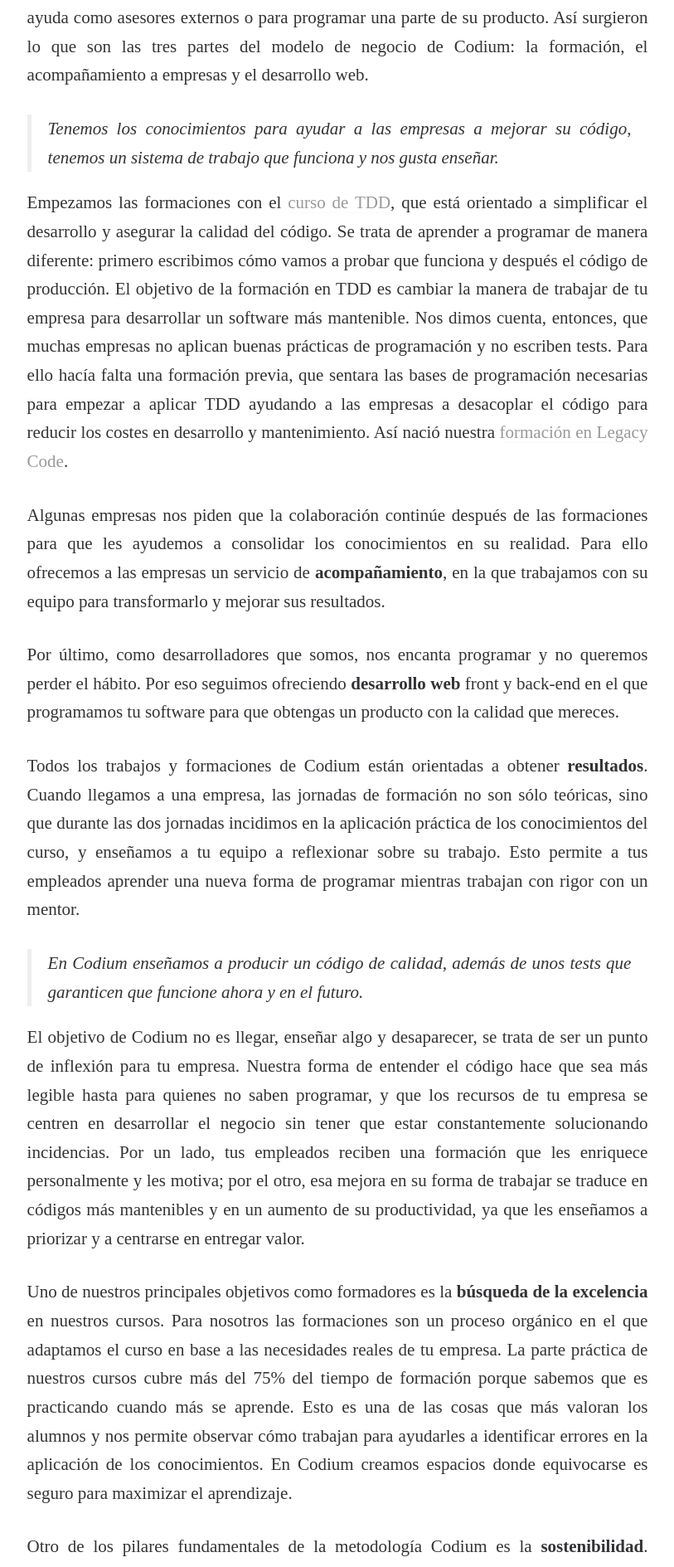
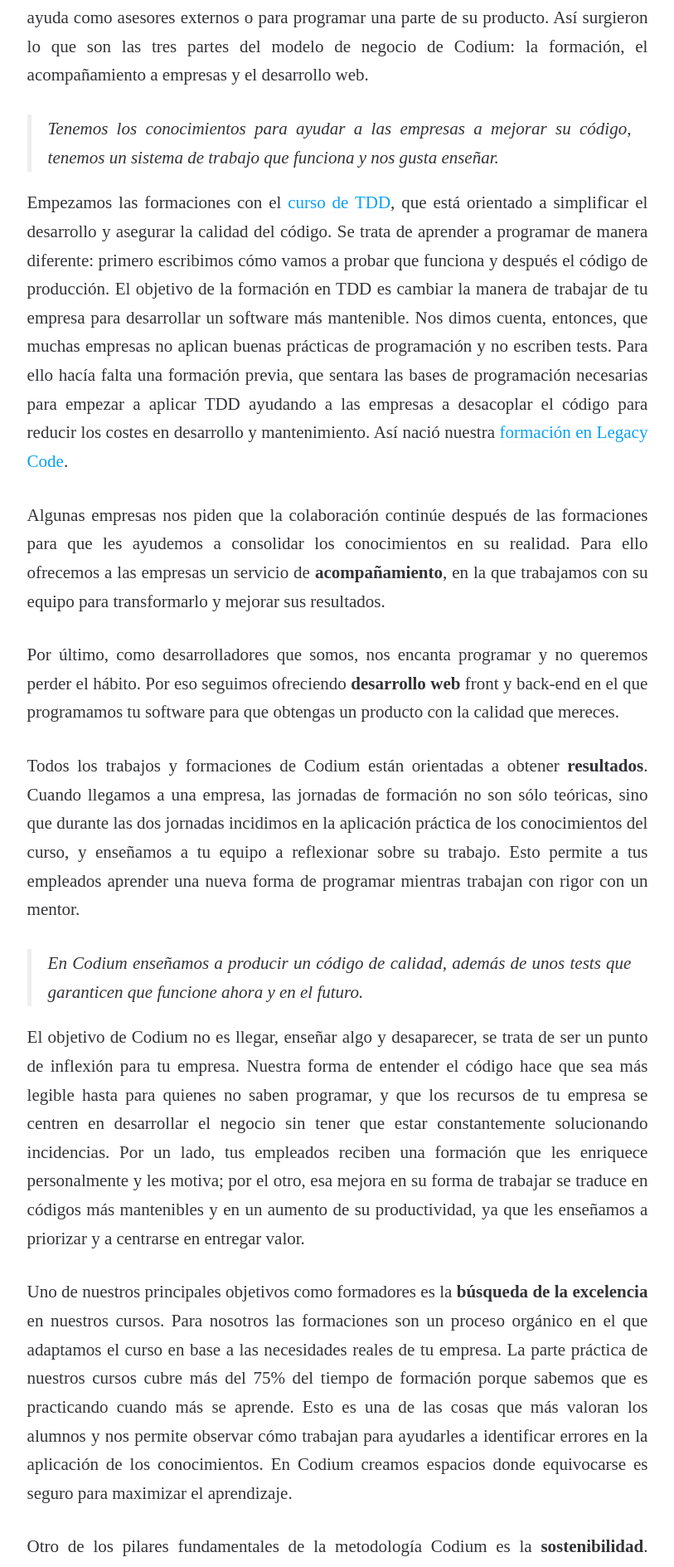
Before and after one commit to CodiumTeam/CodiumTeam.github.io, a Jekyll site: the page built from _posts/2019-01-10-la-receta-de-codium-resultados-calidad-sostenibilidad.markdown, in a window 1280 px wide. Shown: the part 847-2736 px from the top of the page at 83% size, without its empty margins (233-1046 px from the left). Built offline with Jekyll 4.4.1, drawn with Linux system fonts in a browser that asks for light colours; some web fonts are replaced.

Commit message:
change link colors

```diff
--- a/_sass/_global.sass
+++ b/_sass/_global.sass
@@ -23,6 +23,9 @@
 @import "partials/page-404"
 
 @import "nojs"
+
+$brand-color: #0aa0f4
+$brand-secondary-color: #0000cd
 
 .left-container
     margin-left: 15px
@@ -63,12 +66,12 @@
 
 
 a
-    color: #999999
+    color: $brand-color
     text-decoration: none
 
     &:hover,
     &:active,
     &:focus
         text-decoration: none
-        color: #333
-        border-bottom: solid 1px #999
+        color: $brand-secondary-color
+        border-bottom: solid 1px $brand-secondary-color
```
